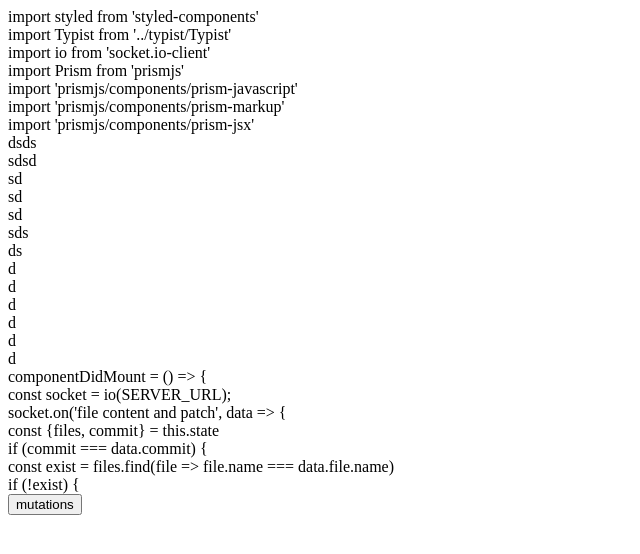
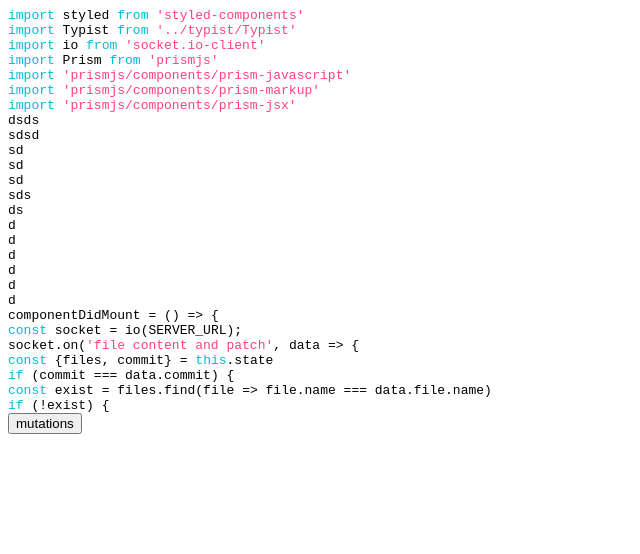
Before and after one commit to happypeter/patch-player, a React (Create React App) app in the folder client/: page / in a window 1280 px wide. Shown: the top 554 px of the page, without its empty margins (0-640 px from the left). Built offline with nearby package versions, Linux system fonts and the light colour scheme.

Commit message:
prismjs #13

```diff
--- a/client/package.json
+++ b/client/package.json
@@ -3,6 +3,7 @@
   "version": "0.1.0",
   "private": true,
   "dependencies": {
+    "prismjs": "^1.10.0",
     "react": "^16.2.0",
     "react-dom": "^16.2.0",
     "react-scripts": "1.1.0",
--- /dev/null
+++ b/client/src/assets/global.css
@@ -0,0 +1,9 @@
+code {
+  display: block;
+}
+.keyword {
+  color: #00bcd4;
+}
+.token.string {
+  color: #ff4081;
+}
--- a/client/src/components/Main.js
+++ b/client/src/components/Main.js
@@ -1,14 +1,21 @@
 import React, { Component } from 'react'
+import Prism from 'prismjs'
+import 'prismjs/components/prism-jsx'
+import '../assets/global.css'
 
 class Main extends Component {
+  componentDidUpdate() {
+    Prism.highlightAll()
+  }
+
   render() {
     const { textLines } = this.props
     const props = {
-      className: 'line'
+      className: 'language-jsx'
     }
     const innerTree = textLines.map((t, i) => {
       props.key = Math.random()
-      return React.createElement('div', props, t)
+      return React.createElement('code', props, t)
     })
     return (
       <div>
```
Also changed, not shown: 1 other file (tests, documents, lock files or other folders).
